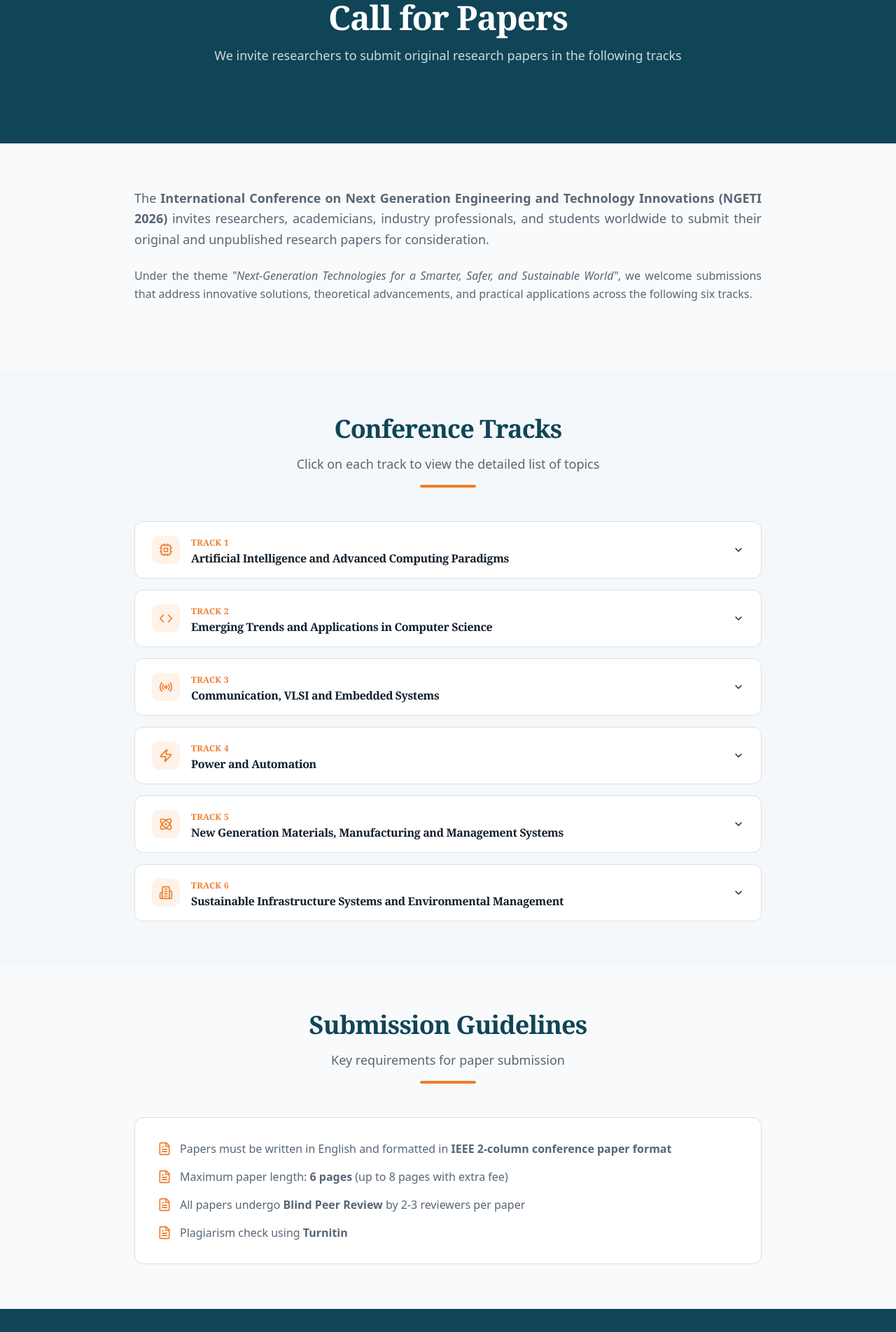
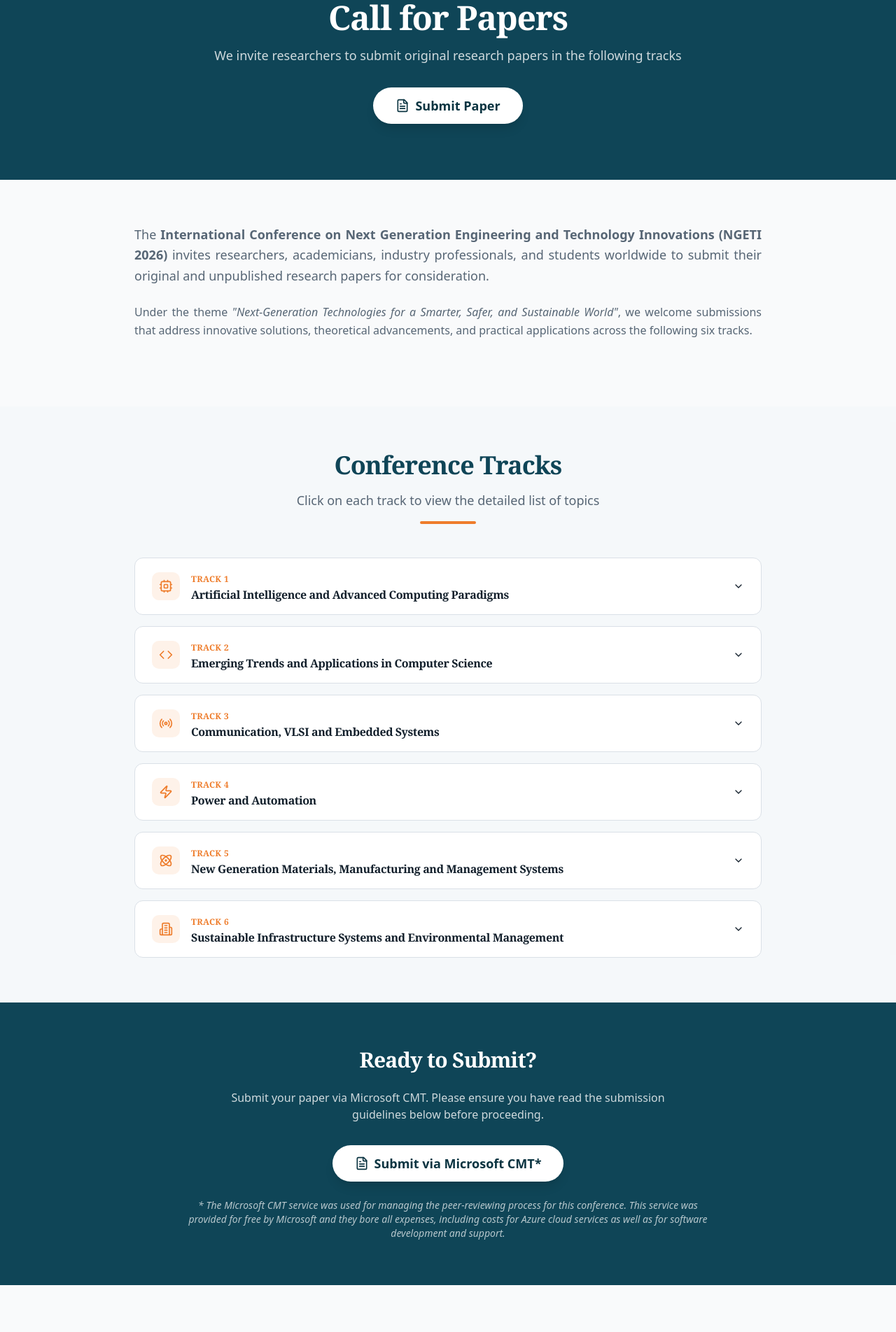
Before and after one commit to ngeti2026/Ngeti26, a React (Vite) app: page /conference/call-for-papers in a window 1280 px wide. Shown: the part 160-2064 px from the top of the page at 70% size. Built offline with nearby package versions, Linux system fonts and the light colour scheme; the HTML template or start-up script is replaced by a standard one.

Commit message:
feat: Add CMT submission link and disclaimer to CallForPapers page

```diff
--- a/src/pages/CallForPapers.tsx
+++ b/src/pages/CallForPapers.tsx
@@ -29,6 +29,16 @@ const CallForPapers = () => {
               <p className="text-lg text-primary-foreground/80 max-w-2xl mx-auto mb-8">
                 We invite researchers to submit original research papers in the following tracks
               </p>
+
+              <div className="flex justify-center">
+                <a
+                  href="#submission"
+                  className="inline-flex items-center gap-2 bg-white text-teal-900 px-8 py-3 rounded-full font-bold text-lg hover:bg-gray-100 transition-all shadow-lg hover:shadow-xl transform hover:-translate-y-1"
+                >
+                  <FileText className="w-5 h-5" />
+                  Submit Paper
+                </a>
+              </div>
 
             </motion.div>
           </div>
@@ -71,6 +81,34 @@ const CallForPapers = () => {
             <div className="max-w-4xl mx-auto">
               <TrackAccordion />
             </div>
+          </div>
+        </section>
+
+        {/* Submit Section */}
+        <section id="submission" className="py-16 bg-primary text-primary-foreground">
+          <div className="container mx-auto px-4 text-center">
+            <motion.div
+              initial={{ opacity: 0, y: 20 }}
+              whileInView={{ opacity: 1, y: 0 }}
+              viewport={{ once: true }}
+            >
+              <h2 className="text-3xl font-serif font-bold mb-6">Ready to Submit?</h2>
+              <p className="text-primary-foreground/80 max-w-2xl mx-auto mb-8">
+                Submit your paper via Microsoft CMT. Please ensure you have read the submission guidelines below before proceeding.
+              </p>
+              <a
+                href="https://cmt3.research.microsoft.com/"
+                target="_blank"
+                rel="noopener noreferrer"
+                className="inline-flex items-center gap-2 bg-white text-teal-900 px-8 py-3 rounded-full font-bold text-lg hover:bg-gray-100 transition-all shadow-lg hover:shadow-xl transform hover:-translate-y-1"
+              >
+                <FileText className="w-5 h-5" />
+                Submit via Microsoft CMT*
+              </a>
+              <p className="mt-6 text-sm text-primary-foreground/70 italic max-w-3xl mx-auto">
+                * The Microsoft CMT service was used for managing the peer-reviewing process for this conference. This service was provided for free by Microsoft and they bore all expenses, including costs for Azure cloud services as well as for software development and support.
+              </p>
+            </motion.div>
           </div>
         </section>
 
```
